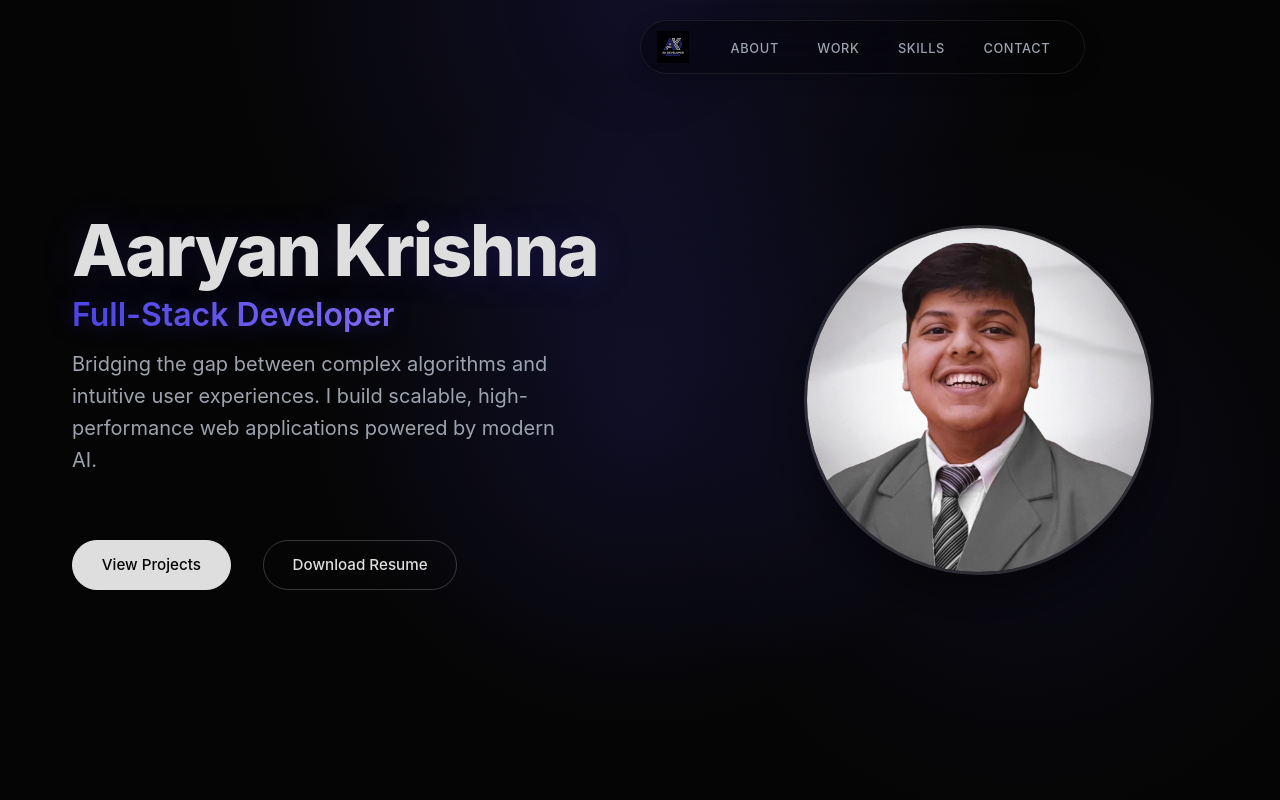
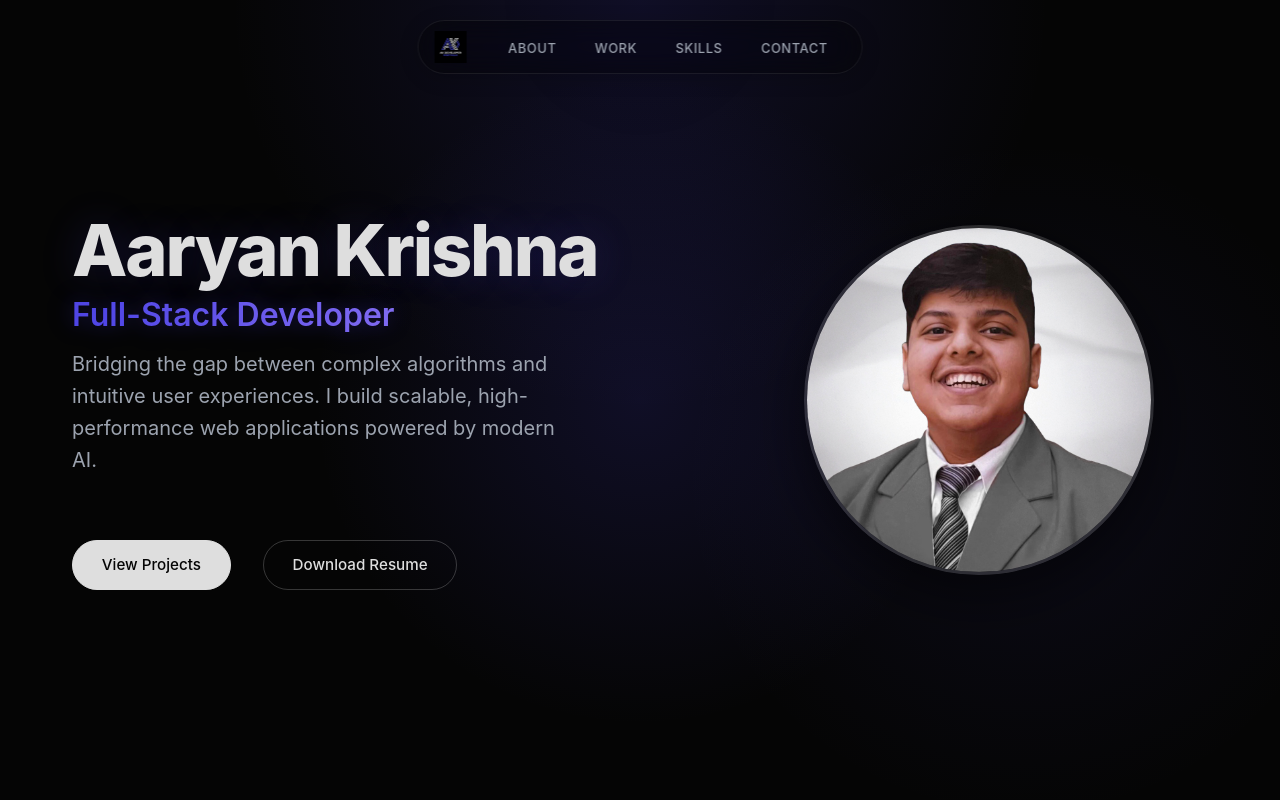
Before and after one commit to aaryan-codes56/portfolio, a React (Vite) app: page / in a window 1280 px wide. Shown: the top 800 px of the page. Built offline with nearby package versions, Linux system fonts and the light colour scheme.

Commit message:
Fix: Force Navbar centering by updating Framer Motion props

```diff
--- a/src/components/Navbar/Navbar.jsx
+++ b/src/components/Navbar/Navbar.jsx
@@ -39,8 +39,8 @@
     return (
         <motion.nav
             className={`navbar ${isScrolled ? 'scrolled' : ''}`}
-            initial={{ y: -100, opacity: 0 }}
-            animate={{ y: 0, opacity: 1 }}
+            initial={{ y: -100, x: "-50%", opacity: 0 }}
+            animate={{ y: 0, x: "-50%", opacity: 1 }}
             transition={{ duration: 0.8, type: "spring", stiffness: 100 }}
         >
             <div className="navbar-container">
```
